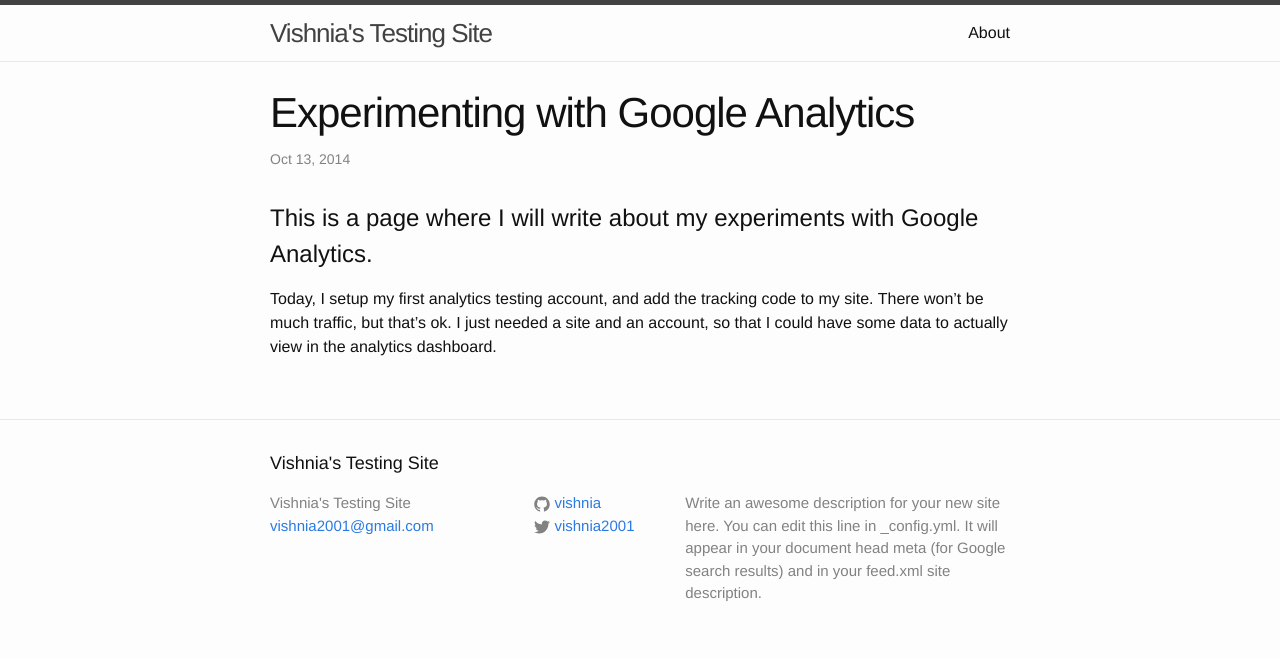
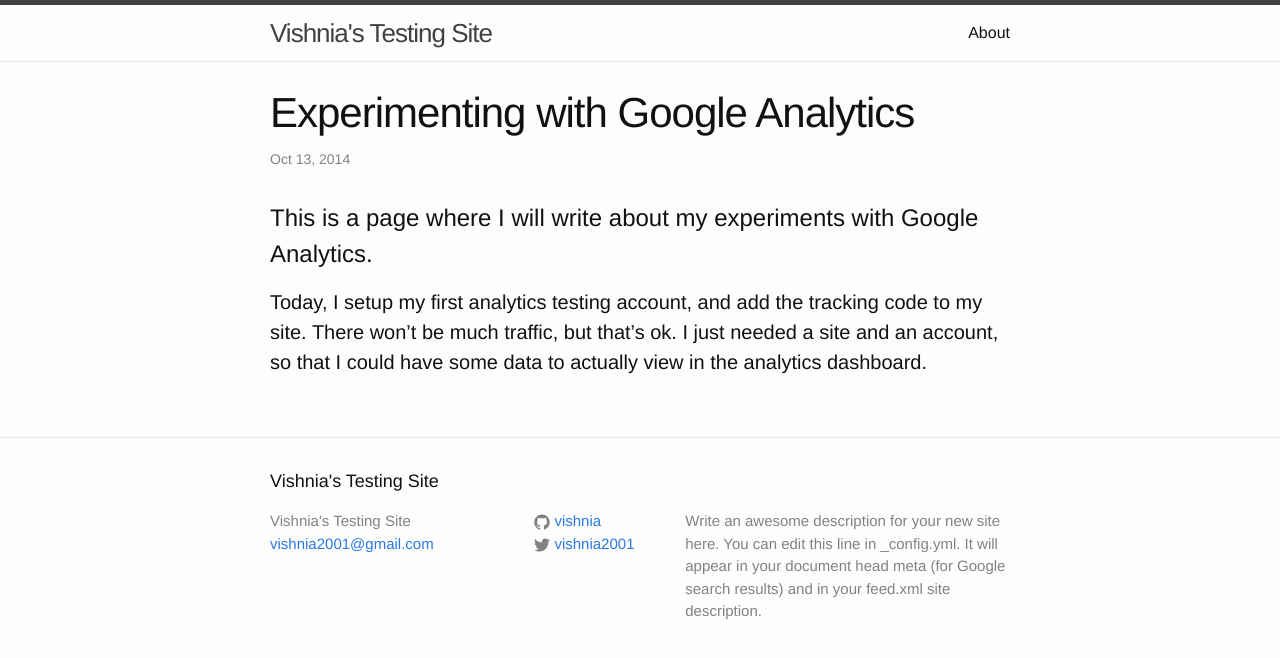
Before and after one commit to vishnia/vishnia.github.io, a Jekyll site: the page built from _posts/2014-10-13-experimenting-with-google-analytics.markdown, in a window 1280 px wide. Shown: the top 658 px of the page. Built offline with Jekyll 4.4.1, drawn with Linux system fonts in a browser that asks for light colours.

```diff
--- a/_posts/2014-10-13-experimenting-with-google-analytics.markdown
+++ b/_posts/2014-10-13-experimenting-with-google-analytics.markdown
@@ -8,4 +8,4 @@ categories: analytics experimenting
 This is a page where I will write about my experiments with Google Analytics.
 ==
 
-Today, I setup my first analytics testing account, and add the tracking code to my site. There won't be much traffic, but that's ok. I just needed a site and an account, so that I could have some data to actually view in the analytics dashboard.
+####Today, I setup my first analytics testing account, and add the tracking code to my site. There won't be much traffic, but that's ok. I just needed a site and an account, so that I could have some data to actually view in the analytics dashboard.
```
